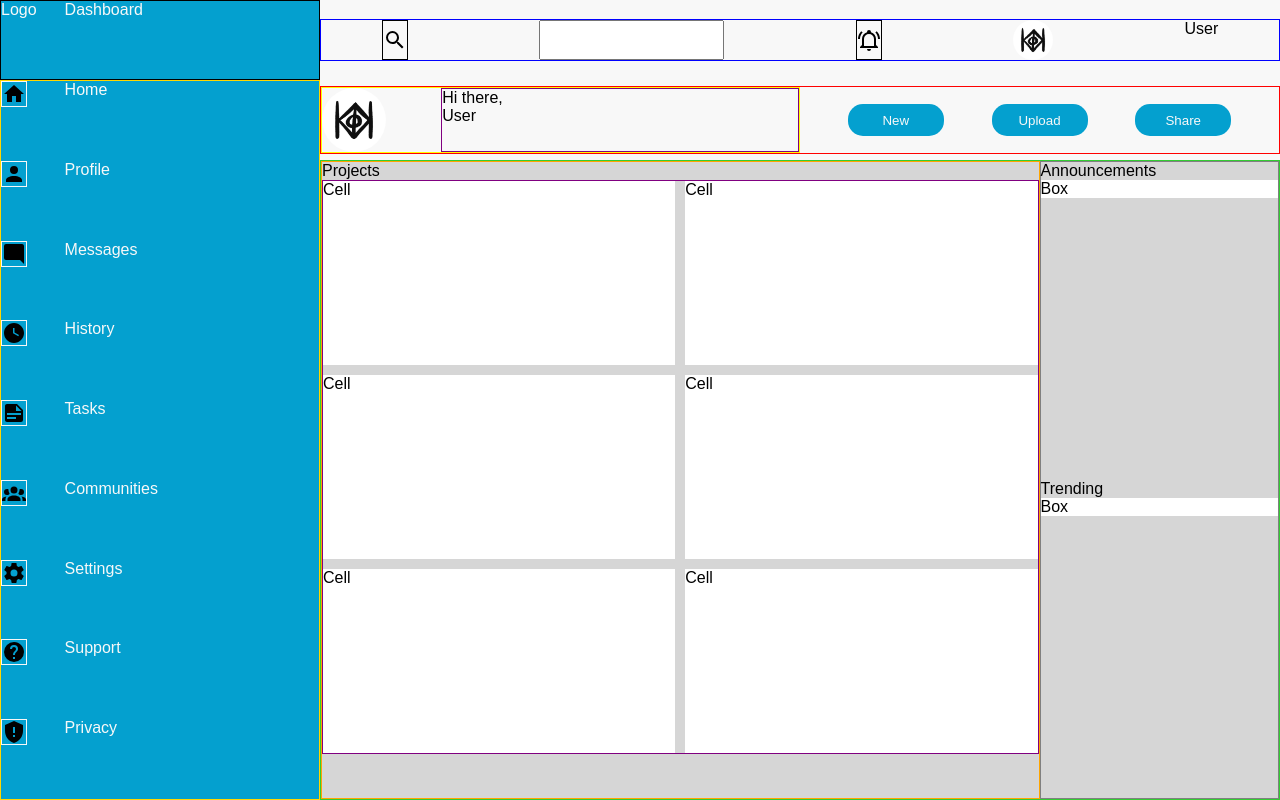
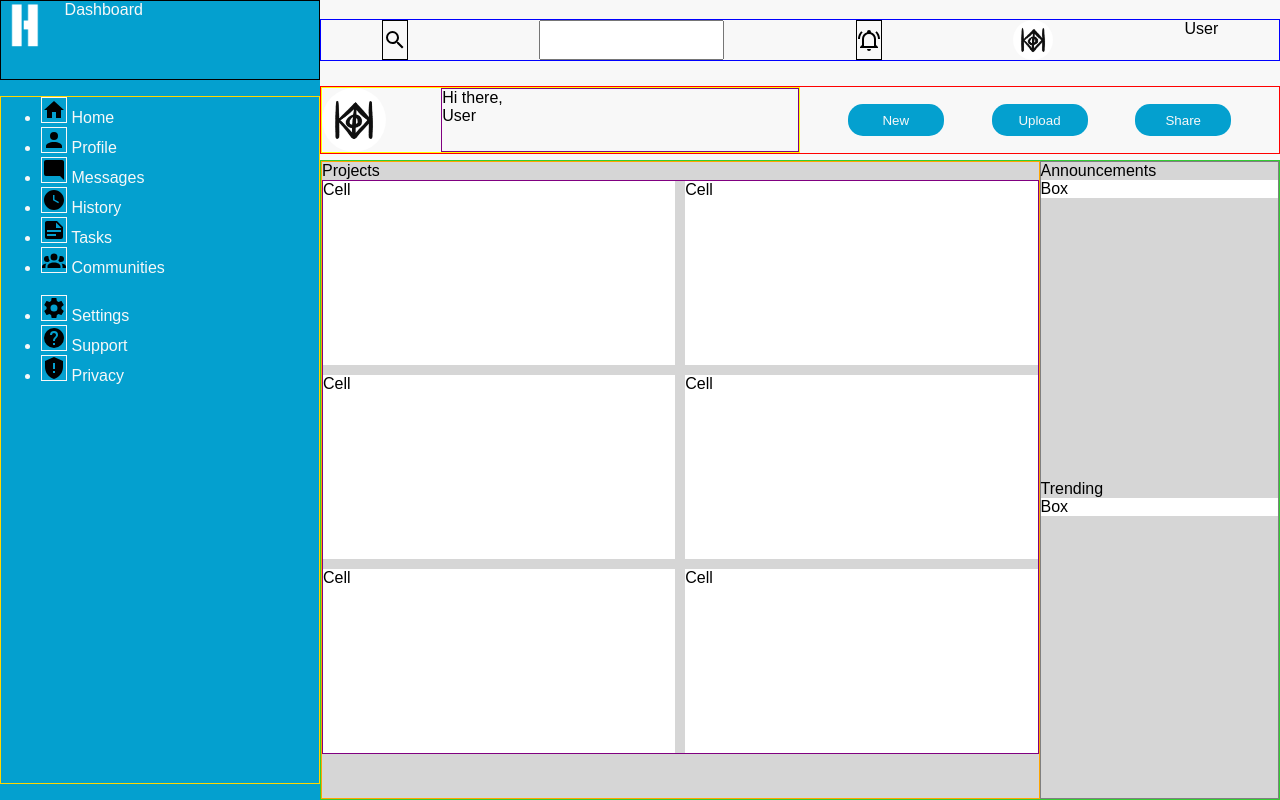
Before and after one commit to KIKODER/dashboard, a plain HTML site: page index.html in a window 1280 px wide. Drawn offline with Linux system fonts and the light colour scheme.

Commit message:
Added logo branding.

```diff
--- a/index.html
+++ b/index.html
@@ -33,29 +33,30 @@
         </div>
         <div class="sidebar">
             <div class="branding">
-                <div>Logo</div>
+                <img src="/assets/pics/TempLogo.png" alt="Logo">
                 <div>Dashboard</div>
             </div>
-            <div class="nav">
-                <img src="/assets/svgs/home.svg" alt="Home" class="icon">
-                <a class="link">Home</a>
-                <img src="/assets/svgs/account.svg" alt="Profile" class="icon">
-                <a class="link">Profile</a>
-                <img src="/assets/svgs/message.svg" alt="Messages" class="icon">
-                <a class="link">Messages</a>
-                <img src="/assets/svgs/clock.svg" alt="History" class="icon">
-                <a class="link">History</a>
-                <img src="/assets/svgs/tasks.svg" alt="Tasks" class="icon">
-                <a class="link">Tasks</a>
-                <img src="/assets/svgs/community.svg" alt="Communities" class="icon">
-                <a class="link">Communities</a>
-                <img src="/assets/svgs/cog.svg" alt="Settings" class="icon">
-                <a class="link">Settings</a>
-                <img src="/assets/svgs/help.svg" alt="Support" class="icon">
-                <a class="link">Support</a>
-                <img src="/assets/svgs/shield.svg" alt="Privacy" class="icon">
-                <a class="link">Privacy</a>
-            </div>
+            <ul class="nav">
+                <li><img src="/assets/svgs/home.svg" alt="Home" class="icon">
+                    <a class="link">Home</a></li>
+                <li><img src="/assets/svgs/account.svg" alt="Profile" class="icon">
+                    <a class="link">Profile</a></li>
+                <li><img src="/assets/svgs/message.svg" alt="Messages" class="icon">
+                    <a class="link">Messages</a></li>
+                <li><img src="/assets/svgs/clock.svg" alt="History" class="icon">
+                    <a class="link">History</a></li>
+                <li><img src="/assets/svgs/tasks.svg" alt="Tasks" class="icon">
+                    <a class="link">Tasks</a></li>
+                <li><img src="/assets/svgs/community.svg" alt="Communities" class="icon">
+                    <a class="link">Communities</a></li>
+                <br>
+                <li><img src="/assets/svgs/cog.svg" alt="Settings" class="icon">
+                    <a class="link">Settings</a></li>
+                <li><img src="/assets/svgs/help.svg" alt="Support" class="icon">
+                    <a class="link">Support</a></li>
+                <li><img src="/assets/svgs/shield.svg" alt="Privacy" class="icon">
+                    <a class="link">Privacy</a></li>
+            </ul>
         </div>
         <div class="main-content">
             <div class="project-container">
--- a/styles.css
+++ b/styles.css
@@ -57,9 +57,11 @@ button {
     border: 1px solid black;
 }
 
+.branding img {
+    width: 3rem;
+}
+
 .nav {
-    display: grid;
-    grid-template-columns: 1fr 4fr;
     border: 1px solid gold;
 }
 
```
Also changed, not shown: assets/pics/TempLogo.png (added).
